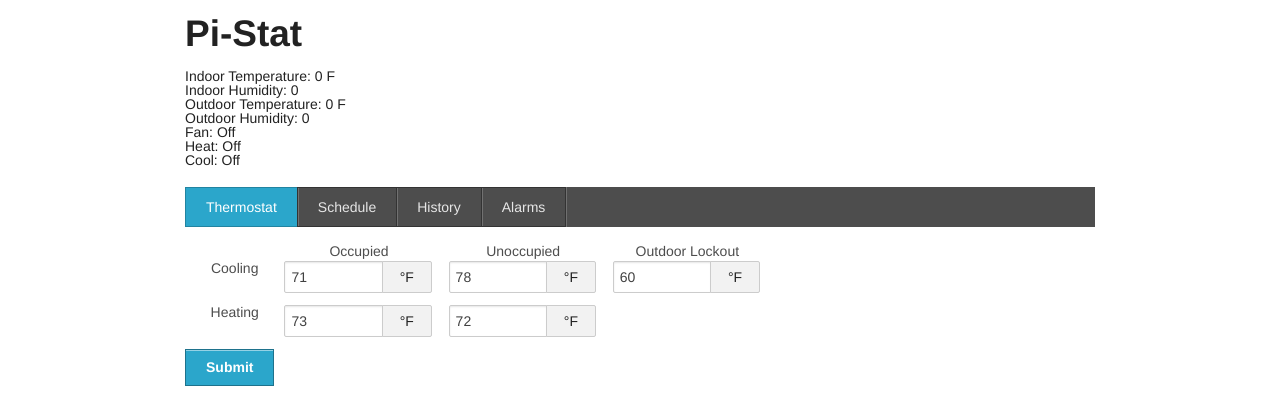
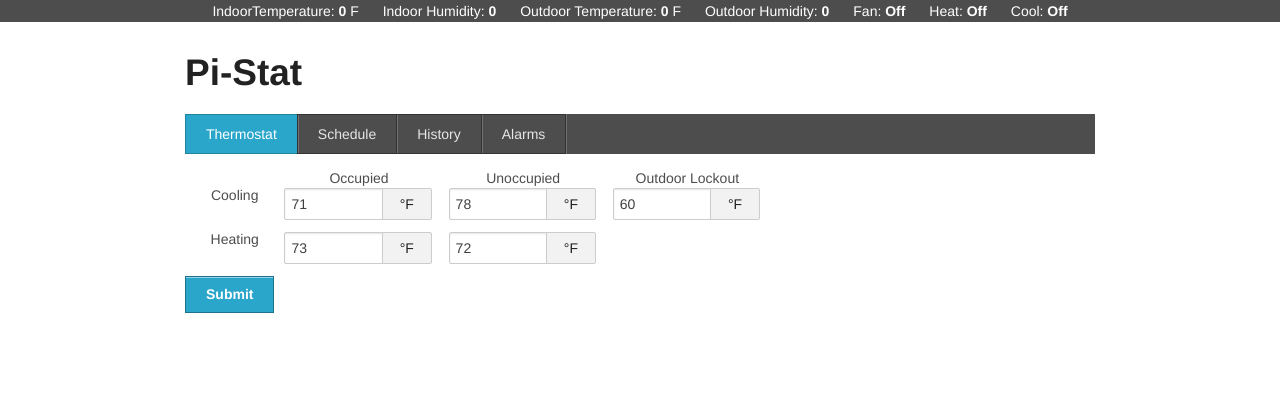
Before and after one commit to boatski/pi-stat, a PHP site: page / in a window 1280 px wide. Shown: the top 420 px of the page. Run offline with PHP 8.4, Linux system fonts and the light colour scheme; data comes from the database, SQL or seed files in the repository.

Commit message:
cleaned up display of tstat data

```diff
--- a/css/main.css
+++ b/css/main.css
@@ -5,6 +5,24 @@
 
 .column-margin {
 	margin-right: 15px;
+}
+
+#tstat-data {
+	width: 100%;
+	color: #ffffff;
+	background-color: #4d4d4d;
+	text-align: center;
+}
+
+#tstat-data ul li {
+	display: inline;
+	list-style-type: none;
+	padding-right: 10px;
+	padding-left: 10px;
+}
+
+#tstat-data ul li span {
+	font-weight: bold;
 }
 
 /***** Schedule *****/
--- a/index.php
+++ b/index.php
@@ -53,19 +53,20 @@
 <body>
 
 
+  <div id="tstat-data">
+    <ul>
+      <li>IndoorTemperature: <span id="indoorTemp">0</span> F</li>
+      <li>Indoor Humidity: <span id="indoorHum">0</span></li>
+      <li>Outdoor Temperature: <span id="outdoorTemp">0</span> F</li>
+      <li>Outdoor Humidity: <span id="outdoorHum">0</span></li>
+      <li>Fan: <span id="fan">Off</span></li>
+      <li>Heat: <span id="heat">Off</span></li>
+      <li>Cool: <span id="cool">Off</span></li>
+  </div>
 
   <div class="row">
     <div class="twelve columns">
       <h2>Pi-Stat</h2>
-      <div>
-        <div>Indoor Temperature: <span id="indoorTemp">0</span> F</div>
-        <div>Indoor Humidity: <span id="indoorHum">0</span></div>
-        <div>Outdoor Temperature: <span id="outdoorTemp">0</span> F</div>
-        <div>Outdoor Humidity: <span id="outdoorHum">0</span></div>
-        <div>Fan: <span id="fan">Off</span></div>
-        <div>Heat: <span id="heat">Off</span></div>
-        <div>Cool: <span id="cool">Off</span></div>
-      </div>
   		<ul class="nav-bar">
   		  <li class="active"><a href="index.php">Thermostat</a></li>
         <li class=""><a href="schedule.php">Schedule</a></li>
```
